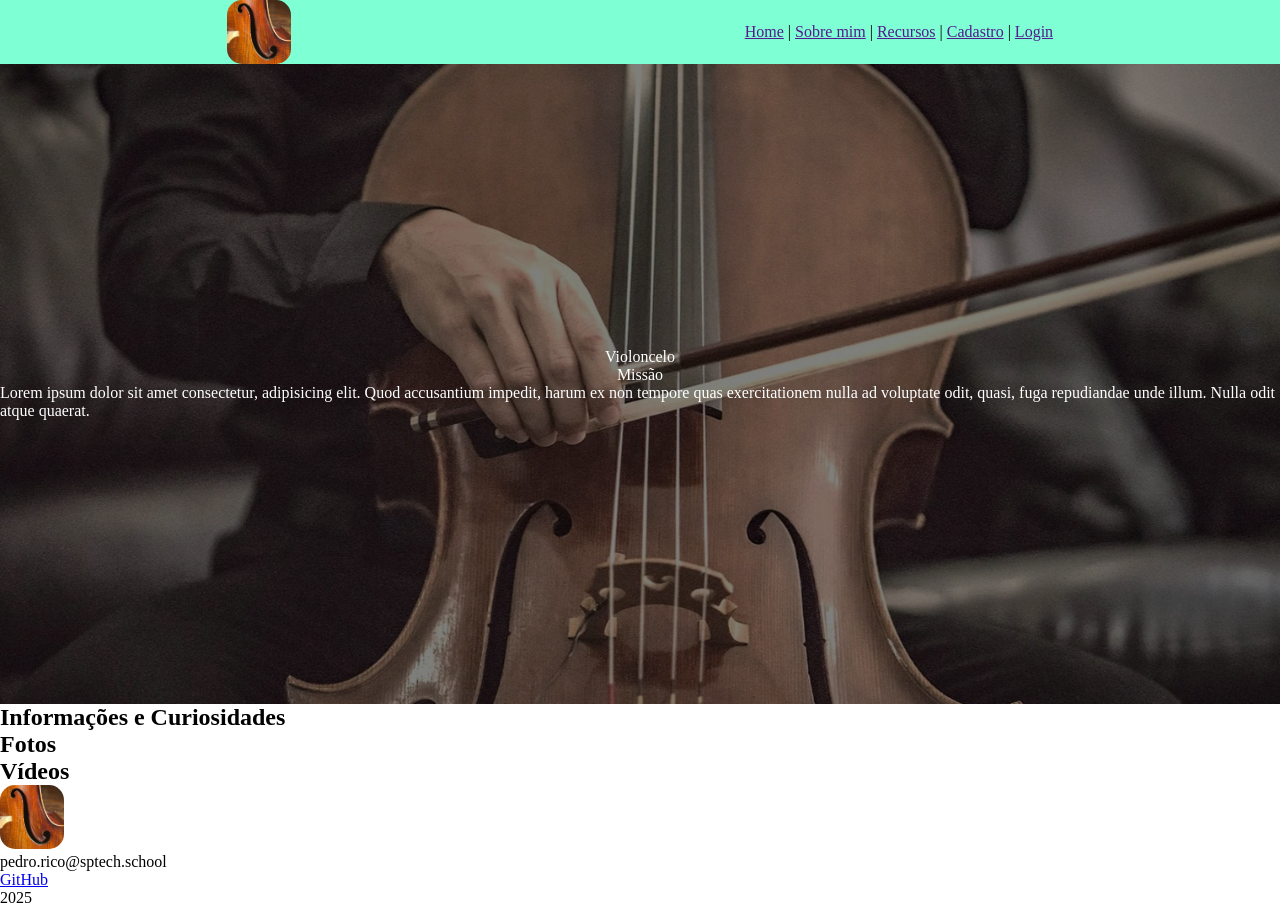
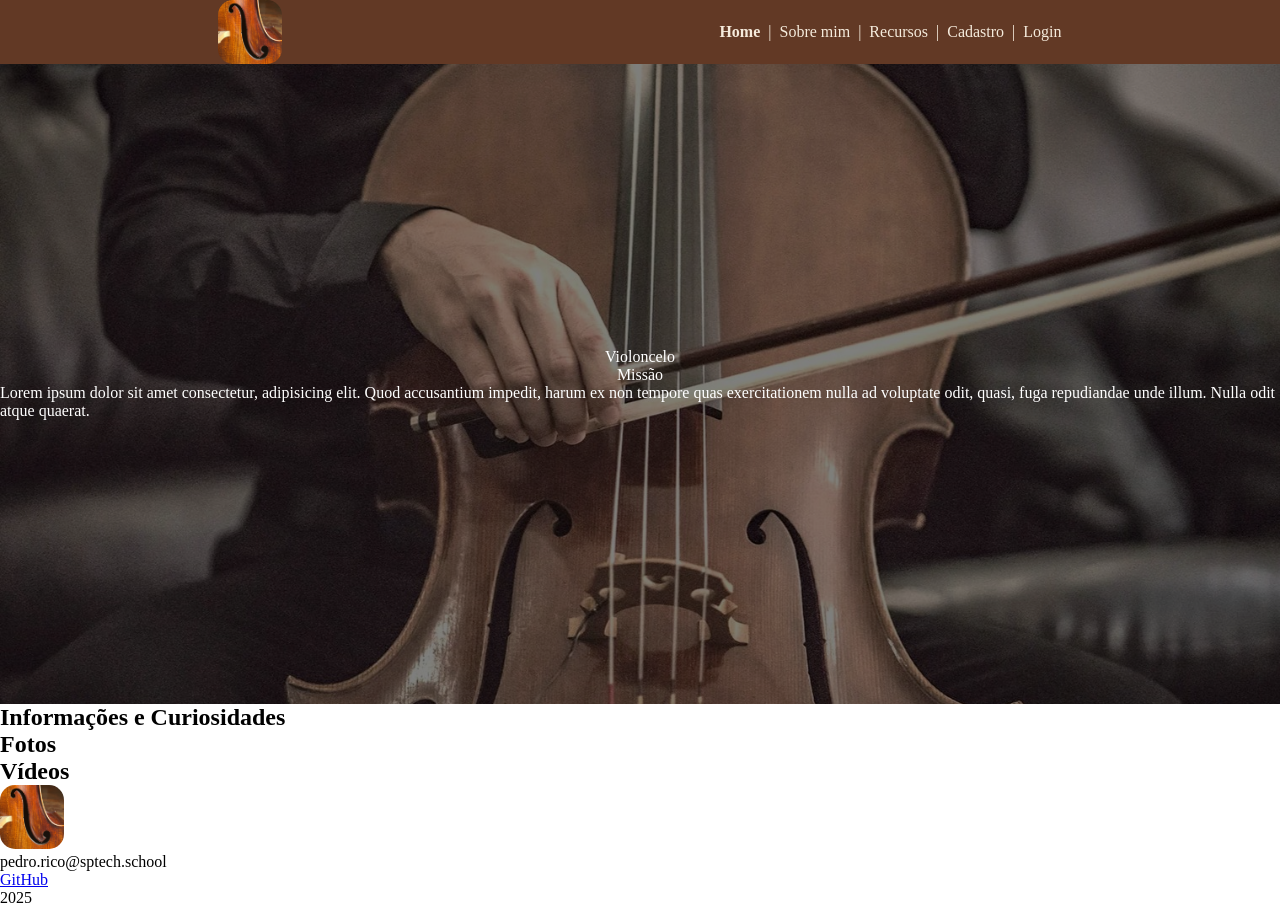
Before and after one commit to pedrorico79/projeto_individual_2025_01, a plain HTML site: page Site/index.html in a window 1280 px wide. Drawn offline with Linux system fonts and the light colour scheme.

Commit message:
ajustando as demais páginas

```diff
--- a/Site/index.html
+++ b/Site/index.html
@@ -14,7 +14,7 @@
         }
 
         header {
-            background-color: aquamarine;
+            background-color: rgb(98, 57, 37);
         }
 
         .img-logo {
@@ -41,15 +41,32 @@
             color: white;
         }
 
-        header{
+        header {
             display: flex;
             justify-content: space-around;
         }
-        .barra-navegacao{
+
+        .barra-navegacao {
             display: flex;
             justify-content: center;
             align-items: center;
+            color: rgb(245, 235, 220);
+        }
 
+        .barra-navegacao a {
+            list-style: none;
+            text-decoration: none;
+            color: rgb(245, 235, 220);
+        }
+
+        .lista{
+            display: flex;
+            list-style: none;
+            gap: 8px;
+        }
+
+        .agora {
+            font-weight: 800;
         }
     </style>
 </head>
@@ -61,15 +78,27 @@
 
         <section class="barra-navegacao">
             <nav>
-                <a href="">Home</a>
-                |
-                <a href="">Sobre mim</a>
-                |
-                <a href="">Recursos</a>
-                |
-                <a href="">Cadastro</a>
-                |
-                <a href="">Login</a>
+                <ul class="lista">
+                    <li>
+                        <a href="#" class="agora">Home</a>
+                    </li>
+                    <li>|</li>
+                    <li>
+                        <a href="sobremim.html">Sobre mim</a>
+                    </li>
+                    <li>|</li>
+                    <li>
+                        <a href="recursos.html">Recursos</a>
+                    </li>
+                    <li>|</li>
+                    <li>
+                        <a href="cadastro.html">Cadastro</a>
+                    </li>
+                    <li>|</li>
+                    <li>
+                        <a href="login.html">Login</a>
+                    </li>
+                </ul>
             </nav>
         </section>
 
@@ -81,7 +110,9 @@
             <section class="home-texto">
                 <p>Violoncelo</p>
                 <p>Missão</p>
-                <p>Lorem ipsum dolor sit amet consectetur, adipisicing elit. Quod accusantium impedit, harum ex non tempore quas exercitationem nulla ad voluptate odit, quasi, fuga repudiandae unde illum. Nulla odit atque quaerat.</p>
+                <p>Lorem ipsum dolor sit amet consectetur, adipisicing elit. Quod accusantium impedit, harum ex non
+                    tempore quas exercitationem nulla ad voluptate odit, quasi, fuga repudiandae unde illum. Nulla odit
+                    atque quaerat.</p>
             </section>
         </section>
 
```
Also changed, not shown: Site/cadastro.html (added, +30 -0 lines), Site/login.html (added, +30 -0 lines), Site/recursos.html (added, +30 -0 lines), Site/sobremim.html (added, +30 -0 lines).
